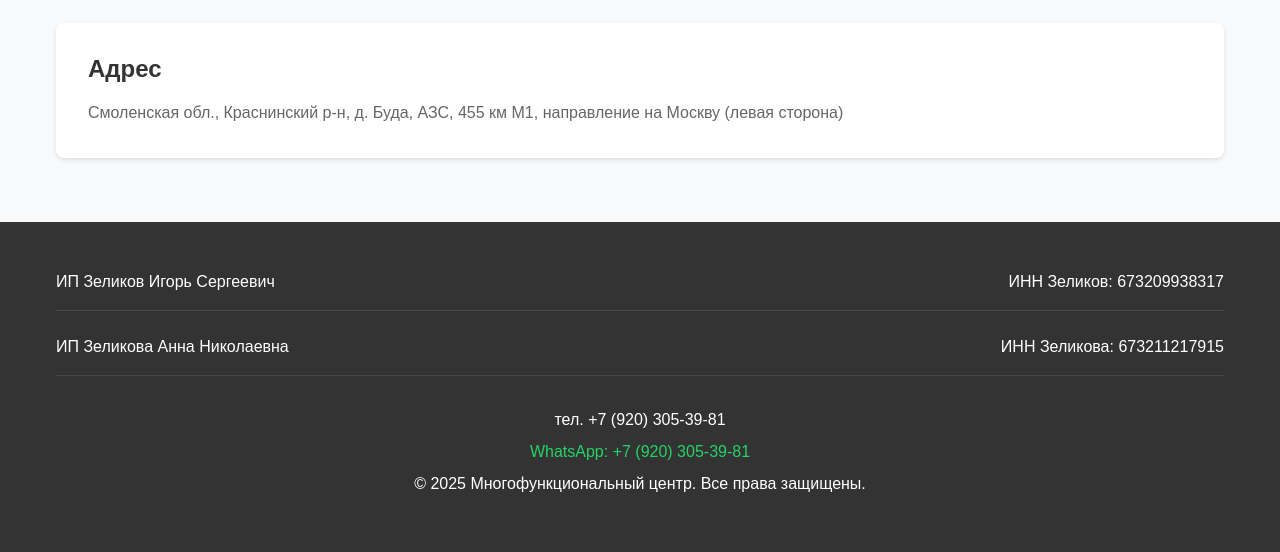
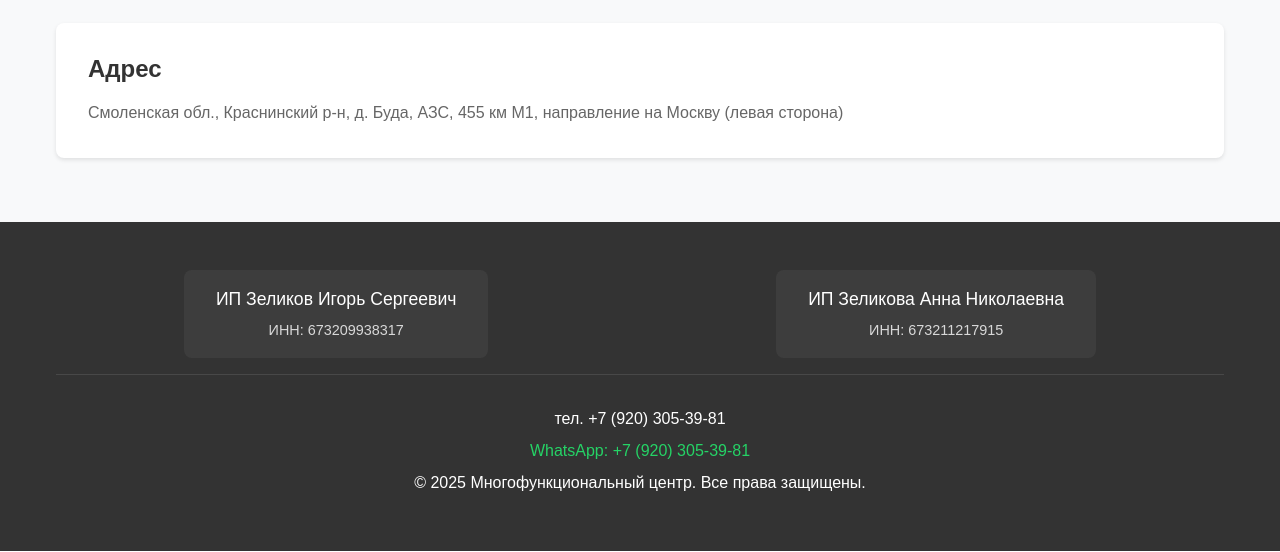
Before and after one commit to Givova/Lukoil-lend, a React (Create React App) app in the folder lend-react/: page / in a window 1280 px wide. Shown: the part 2074-2626 px from the top of the page. Built offline with nearby package versions, Linux system fonts and the light colour scheme; a web font is replaced by a local one.

Commit message:
новые ссылки

```diff
--- a/lend-react/src/components/Footer/Footer.scss
+++ b/lend-react/src/components/Footer/Footer.scss
@@ -11,13 +11,33 @@
 
   &__row {
     display: flex;
-    justify-content: space-between;
+    justify-content: space-around;
     align-items: center;
     padding-bottom: 1rem;
     border-bottom: 1px solid rgba(255, 255, 255, 0.1);
+    gap: 2rem;
 
     &:last-of-type {
       border-bottom: none;
+    }
+  }
+
+  &__doc-block {
+    background: rgba(255, 255, 255, 0.05);
+    padding: 1rem 2rem;
+    border-radius: 8px;
+    cursor: pointer;
+    transition: all 0.3s ease;
+    text-align: center;
+    min-width: 300px;
+
+    &:hover {
+      background: rgba(255, 255, 255, 0.1);
+      transform: translateY(-2px);
+
+      .footer__inn {
+        color: #196dff;
+      }
     }
   }
 
@@ -25,6 +45,17 @@
   &__inn {
     margin: 0;
     color: #fff;
+  }
+
+  &__ip {
+    font-size: 1.1rem;
+    margin-bottom: 0.5rem;
+  }
+
+  &__inn {
+    font-size: 0.9rem;
+    color: rgba(255, 255, 255, 0.8);
+    transition: color 0.3s ease;
   }
 
   &__phone {
@@ -57,7 +88,13 @@
     &__row {
       flex-direction: column;
       text-align: center;
-      gap: 0.5rem;
+      gap: 1rem;
+    }
+
+    &__doc-block {
+      min-width: auto;
+      width: 100%;
+      max-width: 300px;
     }
   }
 }
--- a/lend-react/src/components/Footer/Footer.tsx
+++ b/lend-react/src/components/Footer/Footer.tsx
@@ -2,17 +2,28 @@ import React from 'react';
 import './Footer.scss';
 
 const Footer: React.FC = () => {
+  const handleOpenPdf = (name: string) => {
+    const pdfUrls: { [key: string]: string } = {
+      'zelikov': '/Зеликов Игорь.pdf',
+      'zelikova': '/Зеликова Анна.pdf'
+    };
+
+    window.open(pdfUrls[name], '_blank');
+  };
+
   return (
     <footer className="footer">
       <div className="container">
         <div className="footer__content">
           <div className="footer__row">
-            <p className="footer__ip">ИП Зеликов Игорь Сергеевич</p>
-            <p className="footer__inn">ИНН Зеликов: 673209938317</p>
-          </div>
-          <div className="footer__row">
-            <p className="footer__ip">ИП Зеликова Анна Николаевна</p>
-            <p className="footer__inn">ИНН Зеликова: 673211217915</p>
+            <div className="footer__doc-block" onClick={() => handleOpenPdf('zelikov')}>
+              <p className="footer__ip">ИП Зеликов Игорь Сергеевич</p>
+              <p className="footer__inn">ИНН: 673209938317</p>
+            </div>
+            <div className="footer__doc-block" onClick={() => handleOpenPdf('zelikova')}>
+              <p className="footer__ip">ИП Зеликова Анна Николаевна</p>
+              <p className="footer__inn">ИНН: 673211217915</p>
+            </div>
           </div>
           <div className="footer__phone">
             <p>
```
Also changed, not shown: 2 other files (tests, documents, lock files or other folders).
